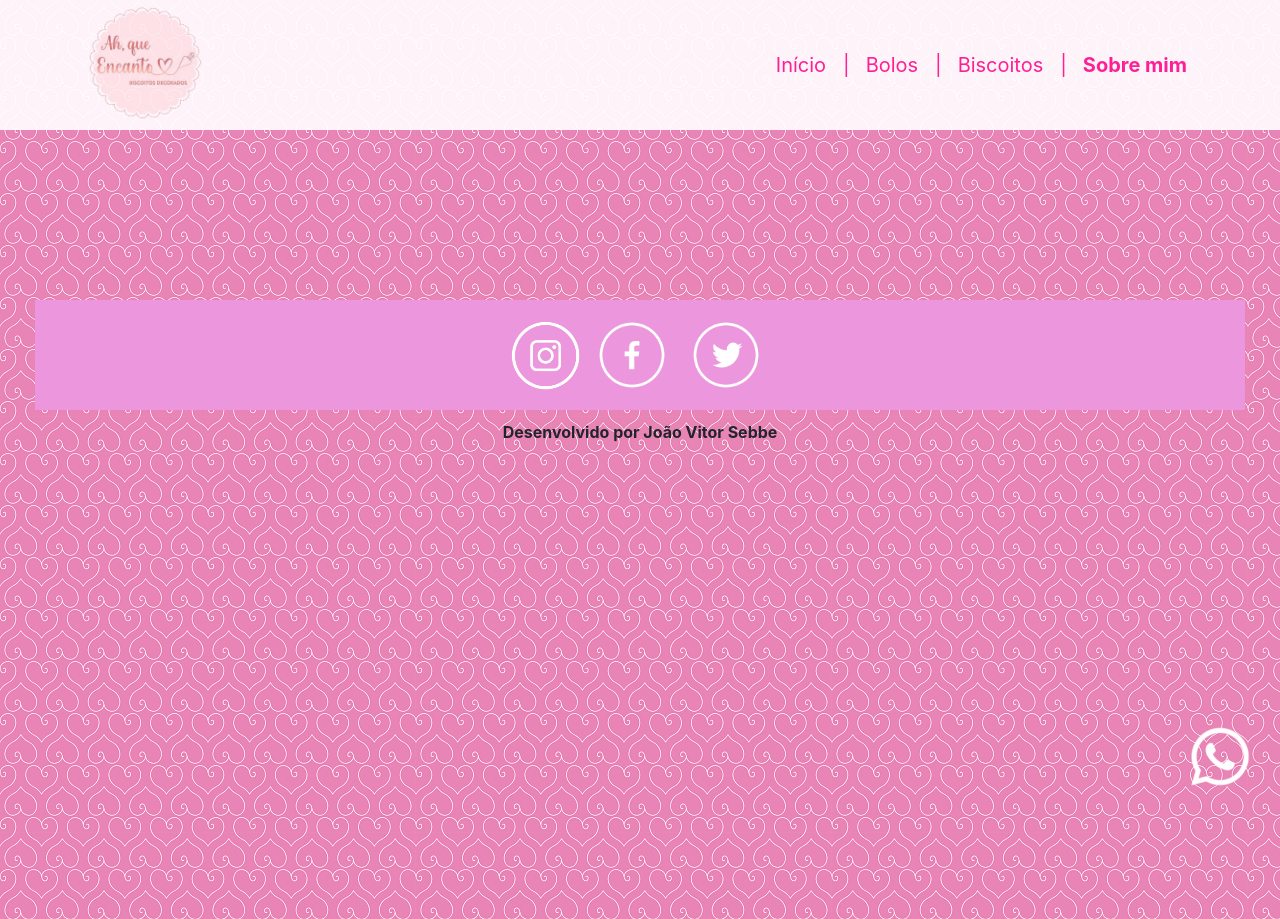
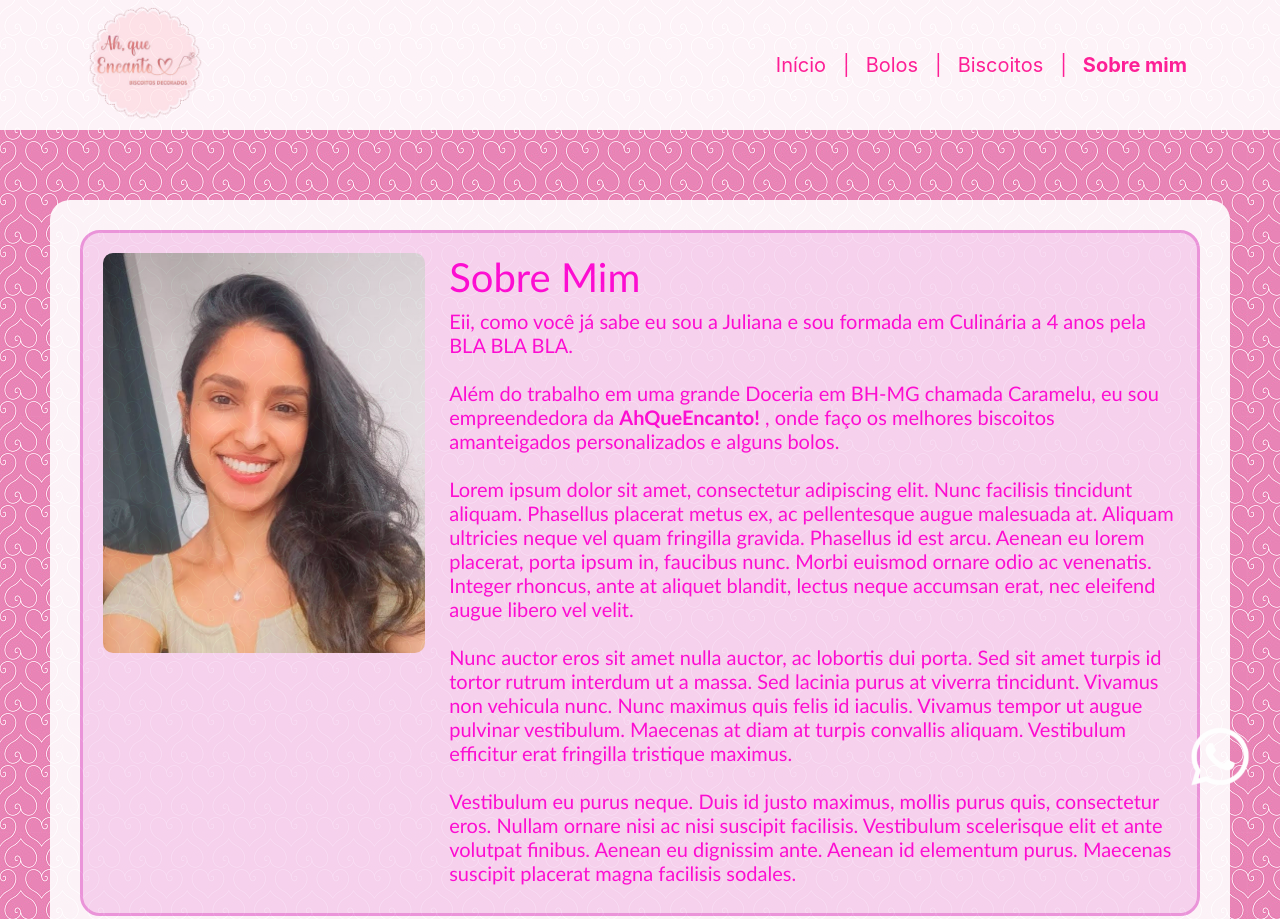
Before and after one commit to joaosebbe/AhQueEncanto, a plain HTML site: page sobremim.html in a window 1280 px wide. Shown: the top 919 px of the page. Drawn offline with nearby package versions, Linux system fonts and the light colour scheme.

Commit message:
Página Sobre Mim feito

```diff
--- a/css/estilo.css
+++ b/css/estilo.css
@@ -17,18 +17,26 @@ body{
 	padding: 10px;
 	display: inline-block;
 }
-#apresentacao{
+#apresentacao,
+#segundaApresentacao{
 	text-align: center;
 	font-family: Candara;
 	border: solid rgb(235, 150, 221) 3px;
 	border-radius: 20px;
 	background-color: rgba(235, 150, 221, 0.349);
 }
+#segundaApresentacao{
+	text-align: left;
+	padding: 20px;
+}
 h1{
 	color: rgb(255, 0, 212);
 }
 h3{
 	margin-top: -23px;
+	color: rgb(255, 0, 212);
+}
+h5{
 	color: rgb(255, 0, 212);
 }
 h6{
--- a/sobremim.html
+++ b/sobremim.html
@@ -60,7 +60,48 @@
 
     <div class="bodypage">
 
-
+        <div class="row ">
+            <div class="col-md-12 form-group">
+                <div style="background-color: white; height: auto; opacity: 0.9; padding: 30px; border-radius: 20px;">
+                    <div class="media" id="segundaApresentacao">
+                        <img class="mr-md-4" src="imagens/foto_ju.JPG" alt="Foto da Juliana" style=" width: 30% ; border-radius: 10px;">
+                        <div class="media-body">
+                            <h1 class="mt-0">Sobre Mim</h1>
+                            <h5>
+                                Eii, como você já sabe eu sou a Juliana e sou formada em Culinária a 4 anos pela BLA BLA
+                                BLA.
+                                <br>
+                                <br>
+                                Além do trabalho em uma grande Doceria em BH-MG chamada Caramelu, eu sou empreendedora
+                                da <b>AhQueEncanto!</b> , onde faço os melhores biscoitos amanteigados personalizados e
+                                alguns bolos.
+                                <br>
+                                <br>
+                                Lorem ipsum dolor sit amet, consectetur adipiscing elit. Nunc facilisis tincidunt
+                                aliquam. Phasellus placerat metus ex, ac pellentesque augue malesuada at. Aliquam
+                                ultricies neque vel quam fringilla gravida. Phasellus id est arcu. Aenean eu lorem
+                                placerat, porta ipsum in, faucibus nunc. Morbi euismod ornare odio ac venenatis. Integer
+                                rhoncus, ante at aliquet blandit, lectus neque accumsan erat, nec eleifend augue libero
+                                vel velit.
+                                <br>
+                                <br>
+                                Nunc auctor eros sit amet nulla auctor, ac lobortis dui porta. Sed sit amet turpis id
+                                tortor rutrum interdum ut a massa. Sed lacinia purus at viverra tincidunt. Vivamus non
+                                vehicula nunc. Nunc maximus quis felis id iaculis. Vivamus tempor ut augue pulvinar
+                                vestibulum. Maecenas at diam at turpis convallis aliquam. Vestibulum efficitur erat
+                                fringilla tristique maximus.
+                                <br>
+                                <br>
+                                Vestibulum eu purus neque. Duis id justo maximus, mollis purus quis, consectetur eros.
+                                Nullam ornare nisi ac nisi suscipit facilisis. Vestibulum scelerisque elit et ante
+                                volutpat finibus. Aenean eu dignissim ante. Aenean id elementum purus. Maecenas suscipit
+                                placerat magna facilisis sodales.
+                            </h5>
+                        </div>
+                    </div>
+                </div>
+            </div>
+        </div>
 
 
 
@@ -68,13 +109,13 @@
 
         <div class="row" style="margin-top: 100px;background-color: rgb(235, 150, 221);">
             <footer>
-                <a href="https://www.instagram.com/ahqueencanto/">
+                <a href="https://www.instagram.com/ahqueencanto/" target="_blank">
                     <img src="imagens/logo_insta.png" alt="Link Instagram" width="73px">
                 </a>
-                <a href="https://www.instagram.com/ahqueencanto/">
+                <a href="https://www.instagram.com/ahqueencanto/" target="_blank">
                     <img src="imagens/logo_facebook.png" alt="Link Instagram" width="90px">
                 </a>
-                <a href="https://www.instagram.com/ahqueencanto/">
+                <a href="https://www.instagram.com/ahqueencanto/" target="_blank">
                     <img src="imagens/logo_twitter.png" alt="Link Instagram" width="90px">
                 </a>
             </footer>
@@ -86,7 +127,8 @@
         </div>
     </div>
     <div style="float: right; position: fixed; bottom: 0px; right: 0px;">
-        <a href="https://api.whatsapp.com/send?phone=5531985502358&text=Olá%2C%20Gostaria%20de%20fazer%20um%20orçamento%20😊" target="_blank">
+        <a href="https://api.whatsapp.com/send?phone=5531985502358&text=Olá%2C%20Gostaria%20de%20fazer%20um%20orçamento%20😊"
+            target="_blank">
             <img src="imagens/logo_whatsapp_branco.png" alt="Iniciar Conversa" id="whatsapp">
         </a>
     </div>
```
Also changed, not shown: imagens/foto_ju.JPG (added).
